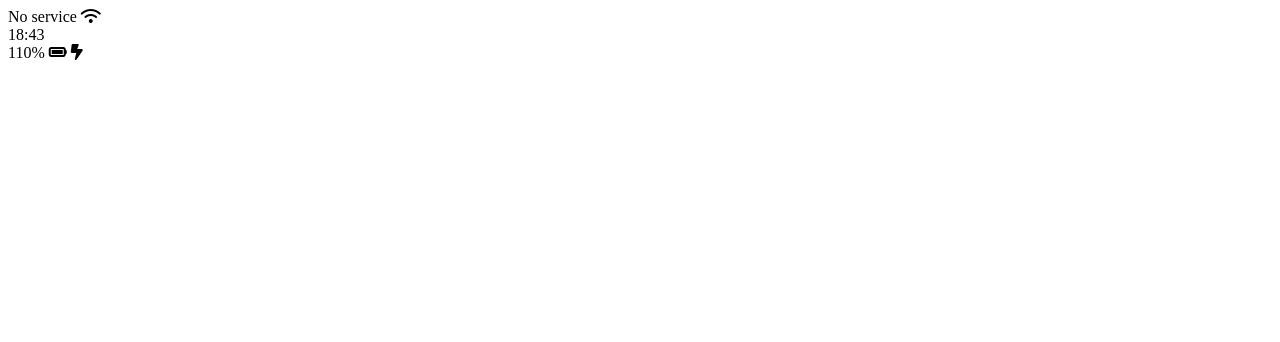
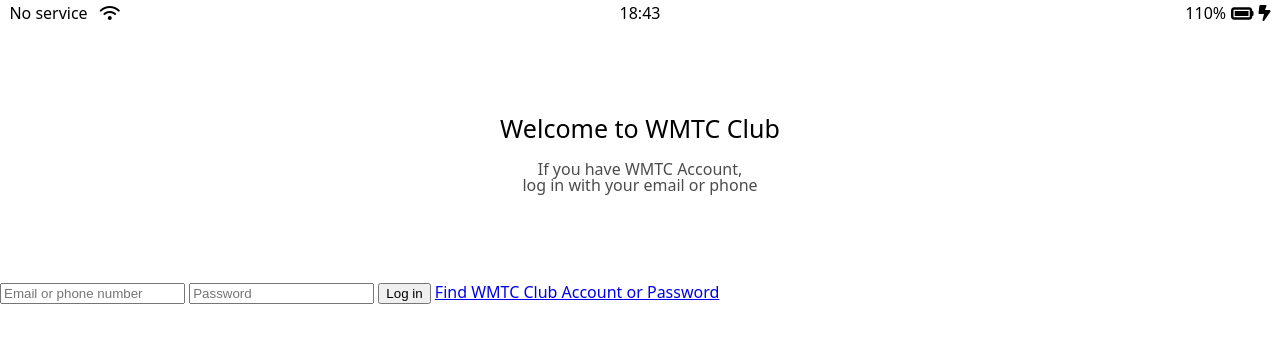
Before and after one commit to surferofsurfer/html-css, a plain HTML site: page index.html in a window 1280 px wide. Drawn offline with nearby package versions, Linux system fonts and the light colour scheme; files that its build step writes are made by us from their sources.

Commit message:
상단바 바로 아래 웰컴 메세지 화면 구현
- 메인 문구와 서브 문구를 정렬할때, display 를 flex 속성으로 일단 정렬시킨 뒤, 위 아래로 정렬될 수 있도록  flex-direction: column; 적용, 가운데로 올 수 있게  align-items: center;  패턴화 시킬 수 있을 것 같음

```diff
--- a/index.html
+++ b/index.html
@@ -2,10 +2,11 @@
 <html lang="en">
 <head>
     <meta charset="UTF-8">
-    <title>Welcome to kakao</title>
+    <title>Welcome to WMTC</title>
+    <link rel="stylesheet" href="css/style.css">
 </head>
 <body>
-    <div id="status-bar">
+    <div class="status-bar">
         <div class="status-bar__column">
             <span>No service</span>
             <!-- To Do: Wifi Icon -->
@@ -16,12 +17,29 @@
         </div>
         <div class="status-bar__column">
             <span>110%</span>
+
             <!-- Battery Icon -->
-            <i class="fa-solid fa-battery-full"></i>
+            <i class="fa-solid fa-battery-full fa-lg"></i>
+
             <!-- Lightning Icon -->
             <i class="fa-solid fa-bolt-lightning"></i>
         </div>
     </div>
+
+
+        <header class="welcome-header">
+            <h1 class="welcome-header__title">Welcome to WMTC Club</h1>
+            <p class="welcome-header__text">If you have WMTC Account, <br>log in with your email or phone</p>
+        </header>
+
+        <form id="login-form">
+            <input type="text" placeholder="Email or phone number"/>
+            <input type="password" placeholder="Password" />
+            <input type="submit" value="Log in">
+            <a href="#">Find WMTC Club Account or Password</a>
+        </form>
+
+            </div>
     <script
     src="https://kit.fontawesome.com/99f5d54ec2.js"
     crossorigin="anonymous"></script>
--- /dev/null
+++ b/reset.css
@@ -0,0 +1,48 @@
+/* http://meyerweb.com/eric/tools/css/reset/
+   v2.0 | 20110126
+   License: none (public domain)
+*/
+
+html, body, div, span, applet, object, iframe,
+h1, h2, h3, h4, h5, h6, p, blockquote, pre,
+a, abbr, acronym, address, big, cite, code,
+del, dfn, em, img, ins, kbd, q, s, samp,
+small, strike, strong, sub, sup, tt, var,
+b, u, i, center,
+dl, dt, dd, ol, ul, li,
+fieldset, form, label, legend,
+table, caption, tbody, tfoot, thead, tr, th, td,
+article, aside, canvas, details, embed,
+figure, figcaption, footer, header, hgroup,
+menu, nav, output, ruby, section, summary,
+time, mark, audio, video {
+	margin: 0;
+	padding: 0;
+	border: 0;
+	font-size: 100%;
+	font: inherit;
+	vertical-align: baseline;
+}
+/* HTML5 display-role reset for older browsers */
+article, aside, details, figcaption, figure,
+footer, header, hgroup, menu, nav, section {
+	display: block;
+}
+body {
+	line-height: 1;
+}
+ol, ul {
+	list-style: none;
+}
+blockquote, q {
+	quotes: none;
+}
+blockquote:before, blockquote:after,
+q:before, q:after {
+	content: '';
+	content: none;
+}
+table {
+	border-collapse: collapse;
+	border-spacing: 0;
+}
--- /dev/null
+++ b/status-bar.css
@@ -0,0 +1,32 @@
+.status-bar {
+    display: flex;
+    /* 블록 요소들이 좌르륵 붙어버림 */
+
+    /* flex 의 축을 따라 요소들을 떨어뜨리려면, */
+    justify-content: center;
+
+    padding: 5px 3px;
+}
+
+.status-bar__column {
+    width: 33%;
+}
+
+.status-bar__column:first-child span {
+    margin-right: 8px;
+}
+
+.status-bar__column:nth-child(2) {
+    display: flex;
+    justify-content: center;
+}
+
+.status-bar__column:last-child {
+    display: flex;
+    justify-content: flex-end;
+    align-items: center;
+}
+
+.status-bar__column .fa-battery-full {
+    margin: 0px 5px;
+}
--- a/style.css
+++ b/style.css
@@ -1,34 +1,26 @@
+@import "reset.css";
+@import "status-bar.css";
+
 body {
     font-family: system-ui, -apple-system, BlinkMacSystemFont, 'Segoe UI', Roboto, Oxygen,
     Ubuntu, Cantarell, 'Open Sans', 'Helvetica Neue', sans-serif;
 }
 
-.status-bar {
+.welcome-header {
+    margin: 90px 0px;
+    text-align: center;
     display: flex;
-
-    /* flex 의 축을 따라 요소들을 떨어뜨리려면, */
-    justify-content: center;
-}
-
-.status-bar__column {
-    width: 33%;
-}
-
-.status-bar__column:first-child span {
-    margin-right: 8px;
-}
-
-.status-bar__column:nth-child(2) {
-    display: flex;
-    justify-content: center;
-}
-
-.status-bar__column:last-child {
-    display: flex;
-    justify-content: flex-end;
+    flex-direction: column;
     align-items: center;
 }
 
-.status-bar__column .fa-battery-full {
-    margin: 0px 5px;
+.welcome-header__title {
+    margin-bottom: 20px;
+    font-size: 25px;
 }
+
+.welcome-header__text {
+    width: 60%;
+    opacity: 0.7;
+}
+/* page ruler redux */
```
